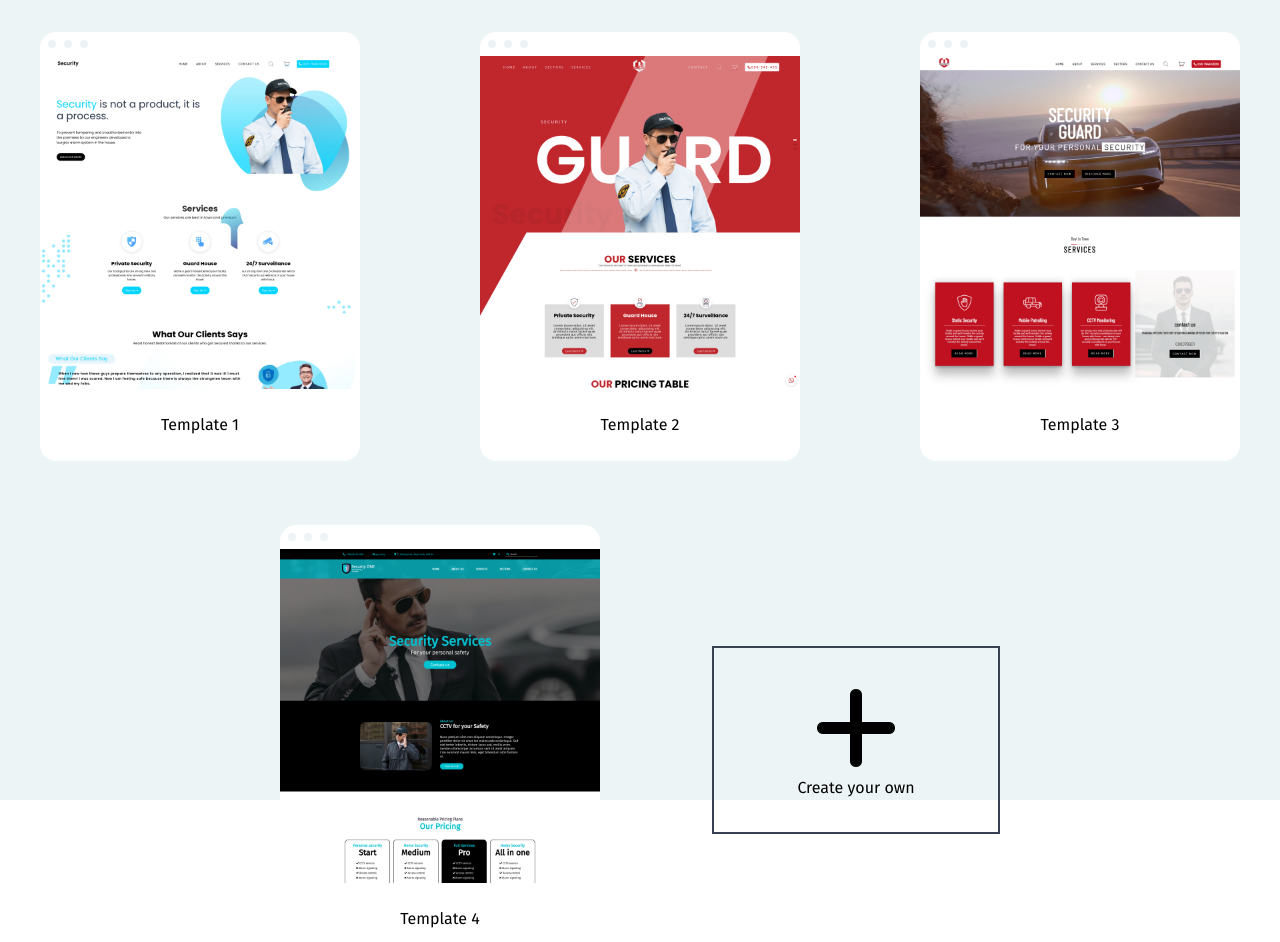
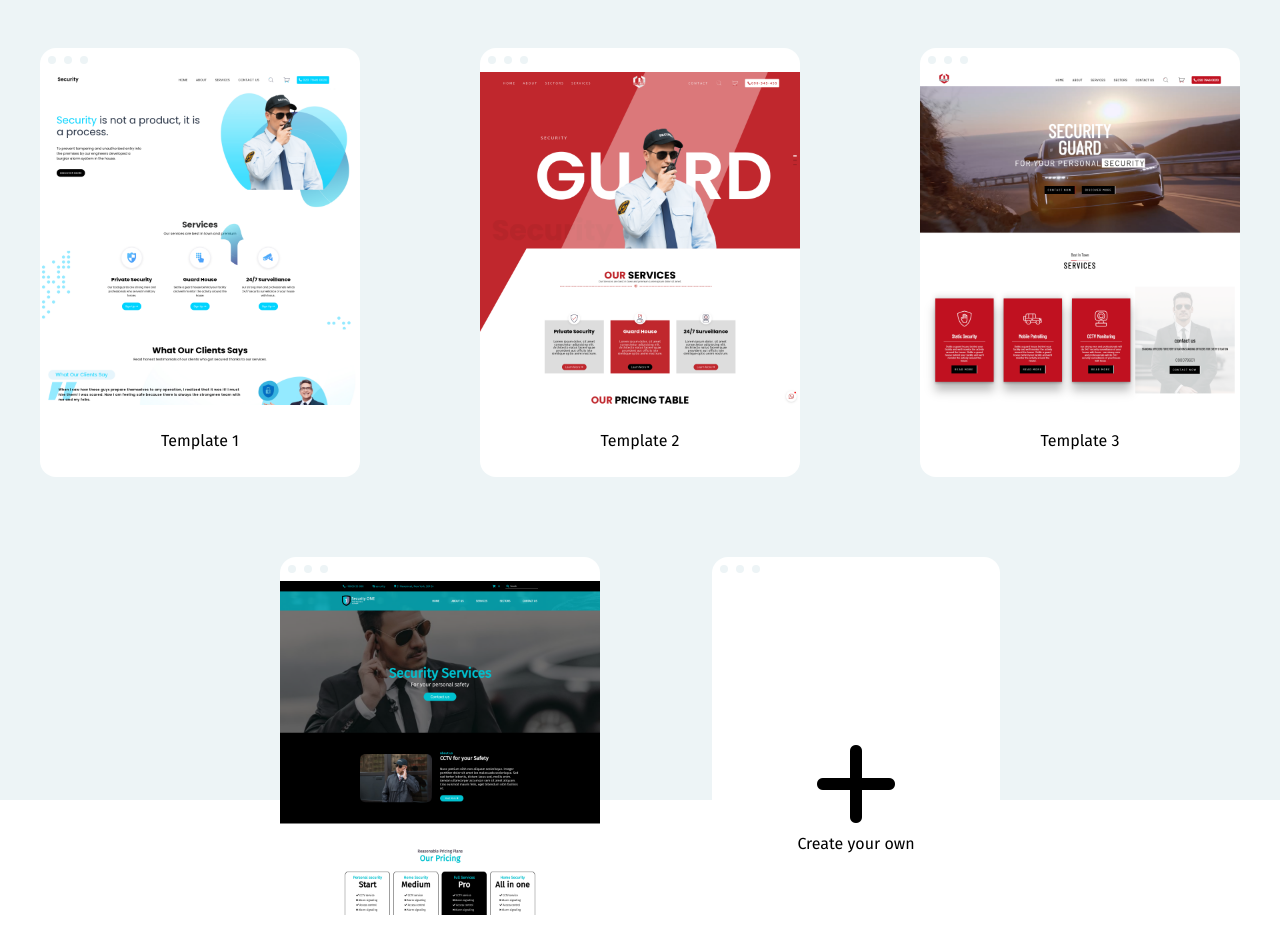
Before and after one commit to ahsan2882/React-website-builder, a React (Create React App) app: page /select-template in a window 1280 px wide. Shown: the top 942 px of the page. Built offline with nearby package versions, Linux system fonts and the light colour scheme.

Commit message:
Update PageSelectionScreen.js

```diff
--- a/src/myComponents/PageSelectionScreen.js
+++ b/src/myComponents/PageSelectionScreen.js
@@ -17,7 +17,7 @@ export default function PageSelectionScreen({ setTemp }) {
                 </div> */}
                 <div>
                     <div className="overflow-y-hidden flex flex-col my-auto">
-                        <div className={`my-8 mx-auto ${PageSelCss.topBarWrap}`}>
+                        <div className={`my-12 mx-auto ${PageSelCss.topBarWrap}`}>
                             <div className="flex justify-between items-stretch w-full">
                                 <div className={`bg-white rounded-2xl ${PageSelCss.tempWrap}`}>
                                     <Link to="/edit" onClick={() => setTemp(1)}>
@@ -79,7 +79,7 @@ export default function PageSelectionScreen({ setTemp }) {
                             </div>
                         </div>
                         <div className={`my-8 mx-auto ${PageSelCss.bottomBarWrap}`}>
-                            <div className="flex justify-between items-center w-full">
+                            <div className="flex justify-between items-stretch w-full">
                                 {/* <div className="w-80">
                                     <Link to='/edit' onClick={() => setTemp(4)}>
                                         <img src={temp4} alt="template 4" />
@@ -100,11 +100,26 @@ export default function PageSelectionScreen({ setTemp }) {
                                         </div>
                                     </Link>
                                 </div>
-                                <div className="border-2 border-gray-700 flex flex-col justify-center items-center w-2/5">
-                                    <Link to='/edit' className="w-full" onClick={() => setTemp(0)}>
+
+                                {/* <Link to='/edit' className="w-full" onClick={() => setTemp(0)}>
                                         <div className="flex flex-col justify-center items-center py-8">
                                             <i className="fas fa-plus text-8xl"></i>
                                             <h2>Create your own</h2>
+                                        </div>
+
+                                    </Link> */}
+                                <div className={`bg-white rounded-2xl ${PageSelCss.tempWrap} w-2/5`}>
+                                    <Link to="/edit" onClick={() => setTemp(0)}>
+                                        <div className="flex py-2 ml-1">
+                                            <div className={`${PageSelCss.dot} mx-1`}></div>
+                                            <div className={`${PageSelCss.dot} mx-1`}></div>
+                                            <div className={`${PageSelCss.dot} mx-1`}></div>
+                                        </div>
+                                        <div className="flex flex-col justify-center items-center w-full h-full my-auto">
+                                            <div className="flex flex-col justify-center items-center py-12">
+                                                <i className="fas fa-plus text-8xl"></i>
+                                                <h2>Create your own</h2>
+                                            </div>
                                         </div>
                                     </Link>
                                 </div>
```
